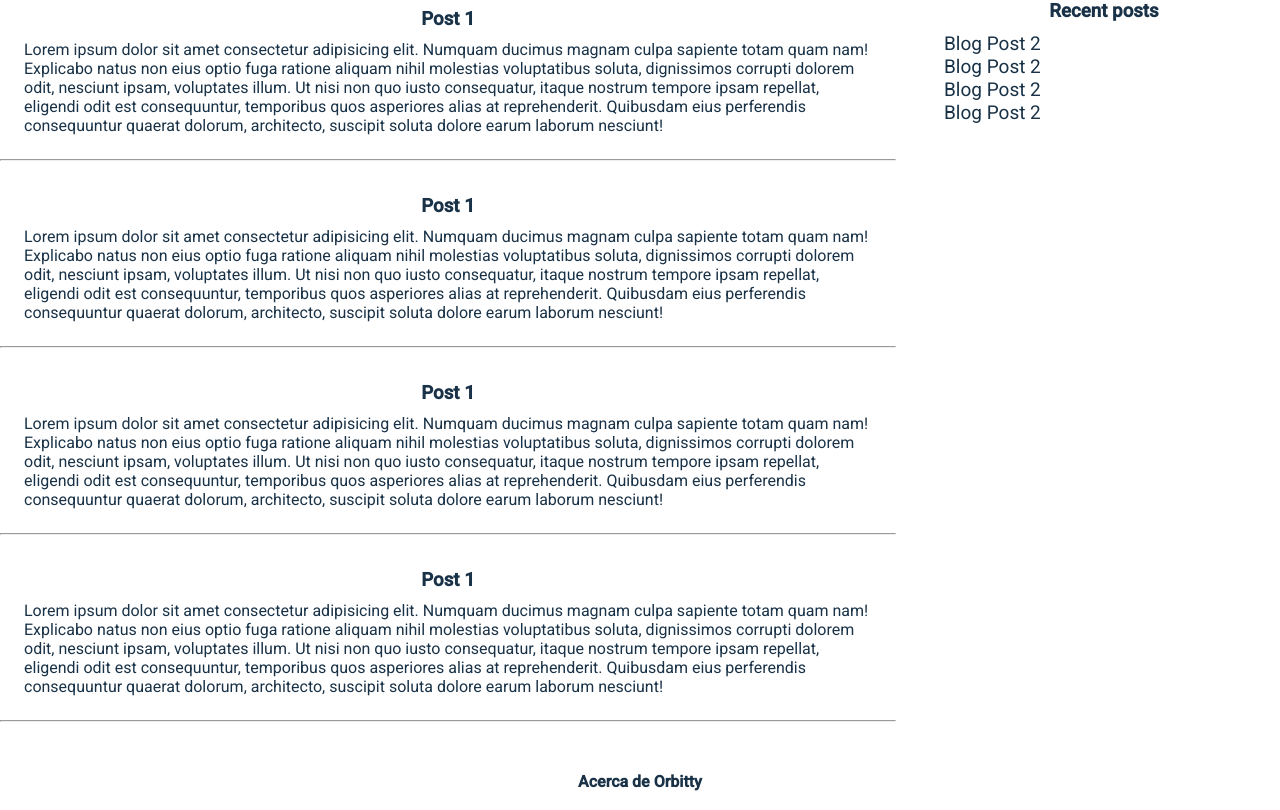
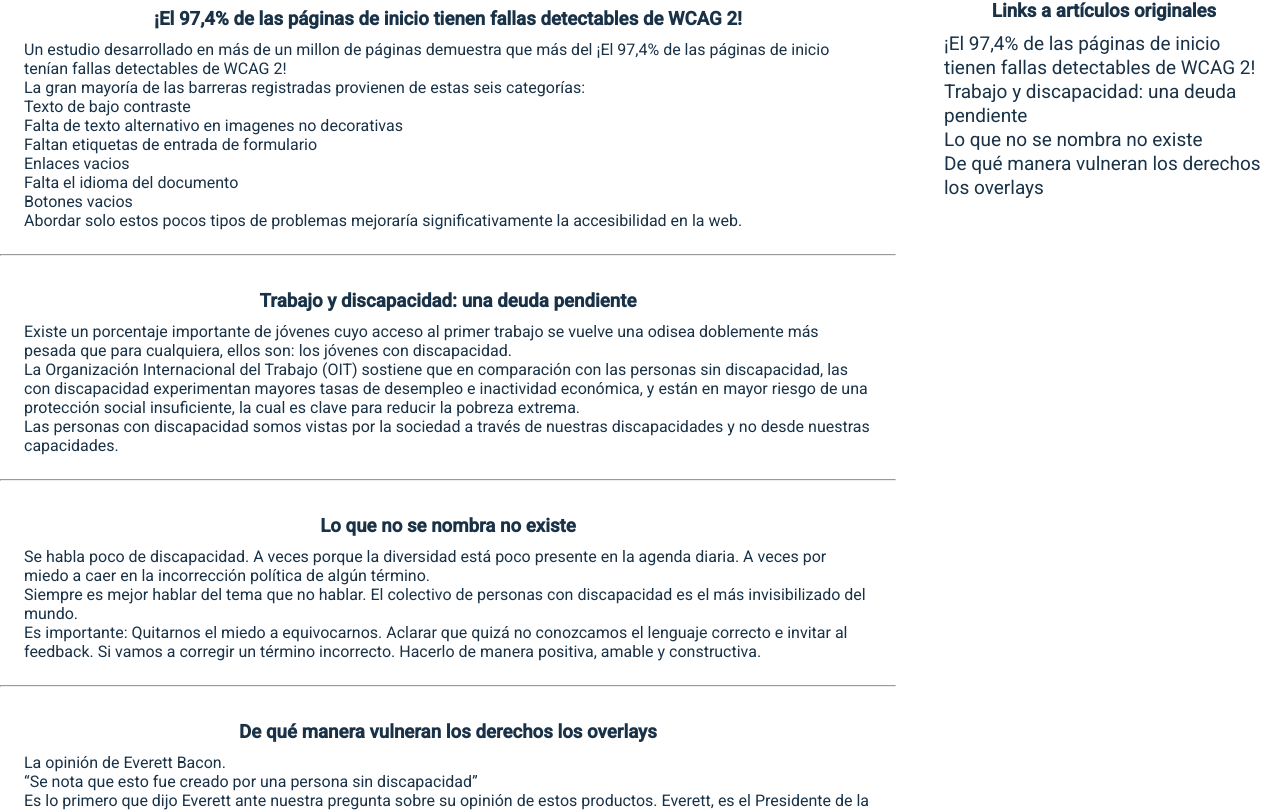
Before and after one commit to white-wine/orbitty, a website: page articulos.html in a window 1280 px wide. Shown: the part 967-1777 px from the top of the page. Drawn offline with Linux system fonts and the light colour scheme.

Commit message:
add decoration to articles section

```diff
--- a/articulos.html
+++ b/articulos.html
@@ -58,31 +58,21 @@
   <header class="container-header">
     <div class="row-art">
       <div class="col-art">
-        <h1 class="white">Articulos</h1>
-        <p class="white"> Lorem ipsum dolor sit amet consectetur adipisicing elit. Consectetur dolore in ipsam totam tempore vel
-          facilis, accusantium quis! Mollitia eius autem facilis veniam aliquid adipisci quas! Doloremque, temporibus
-          possimus. Inventore.</p>
+        <h1 class="white">Los artículos presentados en esta sección son una resúmenes de algunos temas claves sobre la discapacidad</h1>
       </div>
       <div class="col-art">
         <div class="card card1">
-          <h2>Titulo1</h2>
-          <p class="white">Lorem ipsum dolor sit, amet consectetur adipisicing elit. Iste iusto modi harum ex nam dolores voluptas
-            laboriosam sit corporis doloribus?</p>
+          <h2 class="header-card"><a href="#art1"> ¡El 97,4% de las páginas de inicio tienen fallas detectables de WCAG
+              2! </a></h2>
         </div>
         <div class="card card2">
-          <h2>Titulo1</h2>
-          <p class="white">Lorem ipsum dolor sit, amet consectetur adipisicing elit. Iste iusto modi harum ex nam dolores voluptas
-            laboriosam sit corporis doloribus?</p>
+          <h2 class="header-card"><a href="#art2"> Trabajo y discapacidad: una deuda pendiente</a></h2>
         </div>
         <div class="card card3">
-          <h2>Titulo1</h2>
-          <p class="white">Lorem ipsum dolor sit, amet consectetur adipisicing elit. Iste iusto modi harum ex nam dolores voluptas
-            laboriosam sit corporis doloribus?</p>
+          <h2 class="header-card"><a href="#art3"> Lo que no se nombra no existe. <p>Se habla poco de discapacidad</p> </a></h2>
         </div>
         <div class="card card4">
-          <h2>Titulo1</h2>
-          <p class="white">Lorem ipsum dolor sit, amet consectetur adipisicing elit. Iste iusto modi harum ex nam dolores voluptas
-            laboriosam sit corporis doloribus?</p>
+          <h2 class="header-card"><a href="#art4"> De qué manera vulneran los derechos los overlays </a></h2>
         </div>
       </div>
     </div>
@@ -90,73 +80,82 @@
   <main id="main" class="container-main" tabindex="-1">
     <div class="container-articulos">
       <section>
-        <h3>Post 1</h3>
+        <h3 id="art1">¡El 97,4% de las páginas de inicio tienen fallas detectables de WCAG 2!
+        </h3>
         <p>
-          Lorem ipsum dolor sit amet consectetur adipisicing elit. Numquam
-          ducimus magnam culpa sapiente totam quam nam! Explicabo natus non eius
-          optio fuga ratione aliquam nihil molestias voluptatibus soluta,
-          dignissimos corrupti dolorem odit, nesciunt ipsam, voluptates illum.
-          Ut nisi non quo iusto consequatur, itaque nostrum tempore ipsam
-          repellat, eligendi odit est consequuntur, temporibus quos asperiores
-          alias at reprehenderit. Quibusdam eius perferendis consequuntur
-          quaerat dolorum, architecto, suscipit soluta dolore earum laborum
-          nesciunt!
+          Un estudio desarrollado en más de un millon de páginas demuestra que más del ¡El 97,4% de las páginas de
+          inicio tenían fallas detectables de WCAG 2!
+        <ul>La gran mayoría de las barreras registradas provienen de estas seis categorías:
+          <li>Texto de bajo contraste</li>
+          <li>Falta de texto alternativo en imagenes no decorativas</li>
+          <li>Faltan etiquetas de entrada de formulario</li>
+          <li>Enlaces vacios</li>
+          <li>Falta el idioma del documento</li>
+          <li>Botones vacios</li>
+        </ul>
+        Abordar solo estos pocos tipos de problemas mejoraría significativamente la accesibilidad en la web.
         </p>
       </section>
       <hr />
       <section>
-        <h3>Post 1</h3>
+        <h3 id="art2">Trabajo y discapacidad: una deuda pendiente</h3>
         <p>
-          Lorem ipsum dolor sit amet consectetur adipisicing elit. Numquam
-          ducimus magnam culpa sapiente totam quam nam! Explicabo natus non eius
-          optio fuga ratione aliquam nihil molestias voluptatibus soluta,
-          dignissimos corrupti dolorem odit, nesciunt ipsam, voluptates illum.
-          Ut nisi non quo iusto consequatur, itaque nostrum tempore ipsam
-          repellat, eligendi odit est consequuntur, temporibus quos asperiores
-          alias at reprehenderit. Quibusdam eius perferendis consequuntur
-          quaerat dolorum, architecto, suscipit soluta dolore earum laborum
-          nesciunt!
-        </p>
+          Existe un porcentaje importante de jóvenes cuyo acceso al primer trabajo se vuelve una odisea doblemente más
+          pesada que para cualquiera, ellos son: los jóvenes con discapacidad. </p>
+
+        <p> La Organización Internacional del Trabajo (OIT) sostiene que en comparación con las personas sin
+          discapacidad,
+          las con discapacidad experimentan mayores tasas de desempleo e inactividad económica, y están en mayor riesgo
+          de una protección social insuficiente, la cual es clave para reducir la pobreza extrema.</p>
+
+        <p> Las personas con discapacidad somos vistas por la sociedad a través de nuestras discapacidades y no desde
+          nuestras capacidades.</p>
       </section>
       <hr />
       <section>
-        <h3>Post 1</h3>
+        <h3 id="art3">Lo que no se nombra no existe</h3>
         <p>
-          Lorem ipsum dolor sit amet consectetur adipisicing elit. Numquam
-          ducimus magnam culpa sapiente totam quam nam! Explicabo natus non eius
-          optio fuga ratione aliquam nihil molestias voluptatibus soluta,
-          dignissimos corrupti dolorem odit, nesciunt ipsam, voluptates illum.
-          Ut nisi non quo iusto consequatur, itaque nostrum tempore ipsam
-          repellat, eligendi odit est consequuntur, temporibus quos asperiores
-          alias at reprehenderit. Quibusdam eius perferendis consequuntur
-          quaerat dolorum, architecto, suscipit soluta dolore earum laborum
-          nesciunt!
-        </p>
+          Se habla poco de discapacidad.
+          A veces porque la diversidad está poco presente en la agenda diaria.
+          A veces por miedo a caer en la incorrección política de algún término. </p>
+
+        <p> Siempre es mejor hablar del tema que no hablar.
+          El colectivo de personas con discapacidad es el más invisibilizado del mundo.</p>
+
+        <p> Es importante:
+          Quitarnos el miedo a equivocarnos. Aclarar que quizá no conozcamos el lenguaje correcto e invitar al feedback.
+          Si vamos a corregir un término incorrecto. Hacerlo de manera positiva, amable y constructiva.</p>
       </section>
       <hr />
       <section>
-        <h3>Post 1</h3>
+        <h3 id="art4">De qué manera vulneran los derechos los overlays</h3>
         <p>
-          Lorem ipsum dolor sit amet consectetur adipisicing elit. Numquam
-          ducimus magnam culpa sapiente totam quam nam! Explicabo natus non eius
-          optio fuga ratione aliquam nihil molestias voluptatibus soluta,
-          dignissimos corrupti dolorem odit, nesciunt ipsam, voluptates illum.
-          Ut nisi non quo iusto consequatur, itaque nostrum tempore ipsam
-          repellat, eligendi odit est consequuntur, temporibus quos asperiores
-          alias at reprehenderit. Quibusdam eius perferendis consequuntur
-          quaerat dolorum, architecto, suscipit soluta dolore earum laborum
-          nesciunt!
+          La opinión de Everett Bacon.</p>
+
+        <q>Se nota que esto fue creado por una persona sin discapacidad</q>
+        <p> Es lo primero que dijo Everett ante nuestra pregunta sobre su opinión de estos productos.
+          Everett, es el Presidente de la National Federation of the Blind (Federación Nacional de las Personas Ciegas)
+          de la ciudad de Utah.</p>
+
+        <p> Violan el derecho del usuario a utilizar las tecnologías de preferencia.
+          Obligan al usuario a utilizarlos para navegar por la página web, privándolos de utilizar las tecnologías de
+          asistencia que conocen y saben usar, aumentando la carga cognitiva.</p>
+
+        <p> La accesibilidad no es solamente una práctica técnica, sino una práctica política.
+          Es una manera de visibilizar a un colectivo que históricamente ha sido marginado.
+          Un overlay equivale a decir <q> no necesitamos tener a estas personas en cuenta cuando construimos un
+            producto</q>.
         </p>
       </section>
       <hr />
   </main>
   <aside>
-    <h3>Recent posts</h3>
-    <ul>
-      <li><a href="">Blog Post 2</a></li>
-      <li><a href="">Blog Post 2</a></li>
-      <li><a href="">Blog Post 2</a></li>
-      <li><a href="">Blog Post 2</a></li>
+    <h3>Links a artículos originales</h3>
+    <ul class="lista-links">
+      <li><a href="https://webaim.org/projects/million/" target="_blank">¡El 97,4% de las páginas de inicio tienen fallas detectables de WCAG 2!</a></li>
+      <li><a href="https://elmilenio.info/2020/06/21/trabajo-y-discapacidad-una-deuda-pendiente/" target="_blank">Trabajo y discapacidad: una deuda pendiente</a></li>
+      <li><a href="https://www.instagram.com/p/CMkqT5jAzbX/" target="_blank">Lo que no se nombra no existe</a></li>
+      <li><a href="https://www.instagram.com/p/CHBr-jfgm-i/" target="_blank">De qué manera vulneran los derechos los overlays</a></li>
     </ul>
   </aside>
   </div>
--- a/scss/style.scss
+++ b/scss/style.scss
@@ -660,7 +660,7 @@ footer h4 {
 .container-header {
   width: 100%;
   height: 100vh;
-  background-image: linear-gradient(rgba(0, 0, 0, 0.7), rgba(0, 0, 0, 0.7)),
+  background-image: linear-gradient(rgba(0, 0, 0, 0.8), rgba(0, 0, 0, 0.8)),
     url(../Assets/Digital.jpg);
   background-position: center;
   background-size: cover;
@@ -681,6 +681,7 @@ footer h4 {
 
 .white {
   color: $white;
+  font-size: 1.3rem;
 }
 
 .card {
@@ -692,26 +693,10 @@ footer h4 {
   box-sizing: border-box;
   cursor: pointer;
   margin: 10px 15px;
-  background-image: url(../Assets/historia.png);
+  background-color: $white;
   background-position: center;
   background-size: cover;
   transition: transform 0.5s;
-}
-
-.card1 {
-  background-image: url(../Assets/historia.png);
-}
-
-.card2 {
-  background-image: url(../Assets/historia.png);
-}
-
-.card3 {
-  background-image: url(../Assets/historia.png);
-}
-
-.card4 {
-  background-image: url(../Assets/historia.png);
 }
 
 .card:hover {
@@ -721,6 +706,12 @@ footer h4 {
 h2 {
   color: $white;
   text-shadow: 0 0 5 #999;
+}
+
+.header-card {
+  color: $white;
+  text-shadow: 0 0 5 #999;
+  font-size: 1.5rem;
 }
 
 .container-articulos {
@@ -746,8 +737,12 @@ aside {
   padding: 1rem;
 }
 
-aside ul li {
-  list-style: none;
+.lista-links li a {
+  line-height: 1.5rem;
+}
+
+.lista-links li a:hover {
+  color: $red;
 }
 
 @media (max-width: 700px) {
```
Also changed, not shown: index.html (+0 -2 lines), css/style.css, 1 other file.
